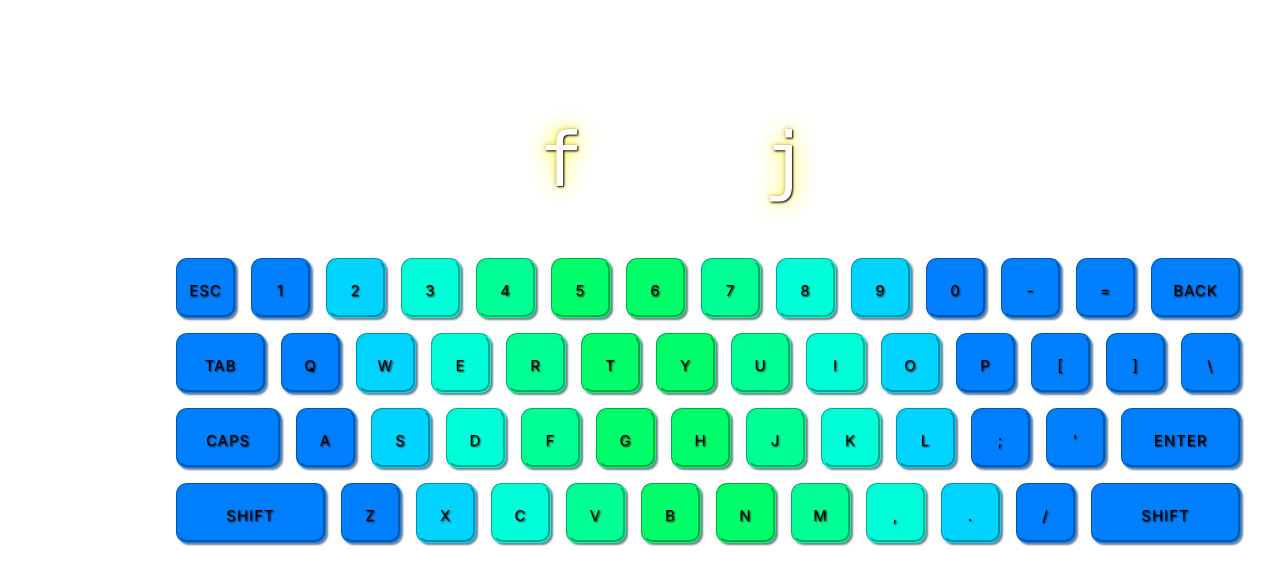
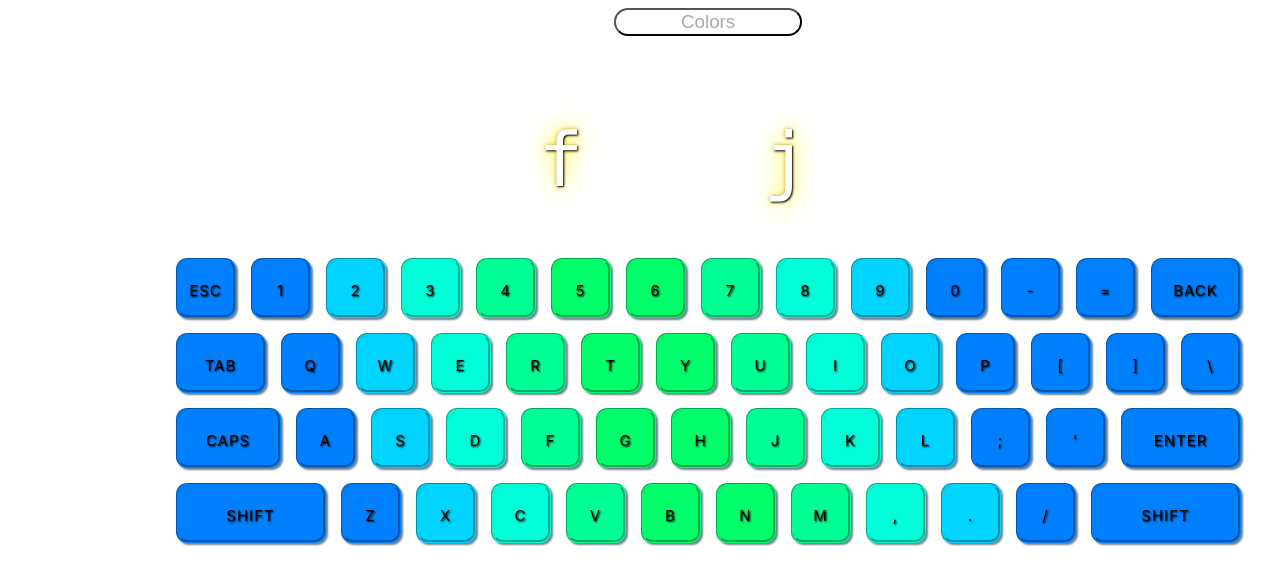
Before and after one commit to xypatel/Type-Blitz, a Vue app in the folder type-blitz/: page / in a window 1280 px wide. Shown: the top 584 px of the page. Built offline with nearby package versions, Linux system fonts and the light colour scheme.

Commit message:
style: add button to change style

```diff
--- a/type-blitz/src/components/KeyboardDisplay.vue
+++ b/type-blitz/src/components/KeyboardDisplay.vue
@@ -10,6 +10,31 @@ export default {
     };
   },
   methods: {
+    setColors(colorScheme) {
+      const aqua = {
+        pinkyColor: "hsl(210, 100%, 50%)",
+        ringColor: "hsl(190, 100%, 50%)",
+        middleColor: "hsl(171, 100%, 50%)",
+        pointer1stColor: "hsl(155, 100%, 50%)",
+        pointer2ndColor: "hsl(145, 100%, 50%)",
+      }
+
+      const fire = {
+        pinkyColor: "hsl(5, 100%, 50%)",
+        ringColor: "hsl(20, 100%, 50%)",
+        middleColor: "hsl(30, 100%, 50%)",
+        pointer1stColor: "hsl(35, 100%, 50%)",
+        pointer2ndColor: "hsl(40, 100%, 50%)",
+      }
+
+      colorScheme = colorScheme == "aqua" ? aqua : fire;
+
+      this.pinkyColor = colorScheme.pinkyColor;
+      this.ringColor = colorScheme.ringColor;
+      this.middleColor = colorScheme.middleColor;
+      this.pointer1stColor = colorScheme.pointer1stColor;
+      this.pointer2ndColor = colorScheme.pointer2ndColor;
+    },
     onKeyup(event) {
       this.bumpKey(event);
     },
@@ -154,9 +179,45 @@ export default {
       <li class="pinky Shift" id="Shift">SHIFT</li>
     </ul>
   </div>
+<div class="dropdown">
+  <button class="dropbtn">Colors</button>
+    <div class="dropdown-content">
+      <a href="#" @click="setColors('aqua')" style="color: deepskyblue">Aqua</a>
+      <a href="#" @click="setColors('fire')" style="color: orangered">Fire</a>
+    </div>
+  </div>
 </template>
 
 <style scoped>
+
+.dropdown {
+  position: absolute;
+  top: 1%;
+  left: 48%;
+  font-family: "Lucida Console";
+}
+
+.dropdown-content {
+  display: none;
+  position: absolute;
+  text-align: center;
+  padding-left: 5em;
+  border-radius: 1em;
+}
+
+.dropdown:hover .dropdown-content {
+  display: flex;
+  flex-direction: column;
+}
+
+.dropbtn {
+  background-color: transparent;
+  width: 10em;
+  color: darkgray;
+  border-radius: 1em;
+  font-size: 1.25em;
+  cursor: pointer;
+}
 
 body {
   background-color: black;
```
